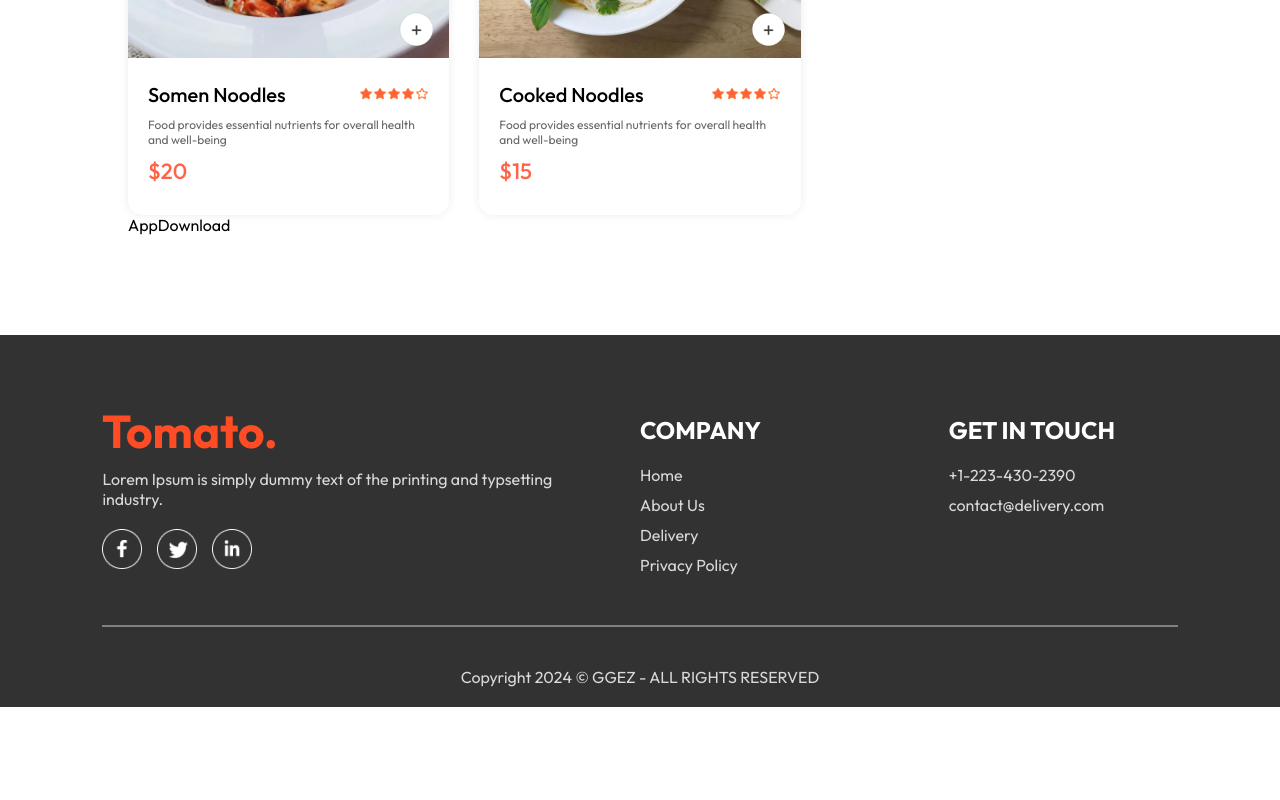
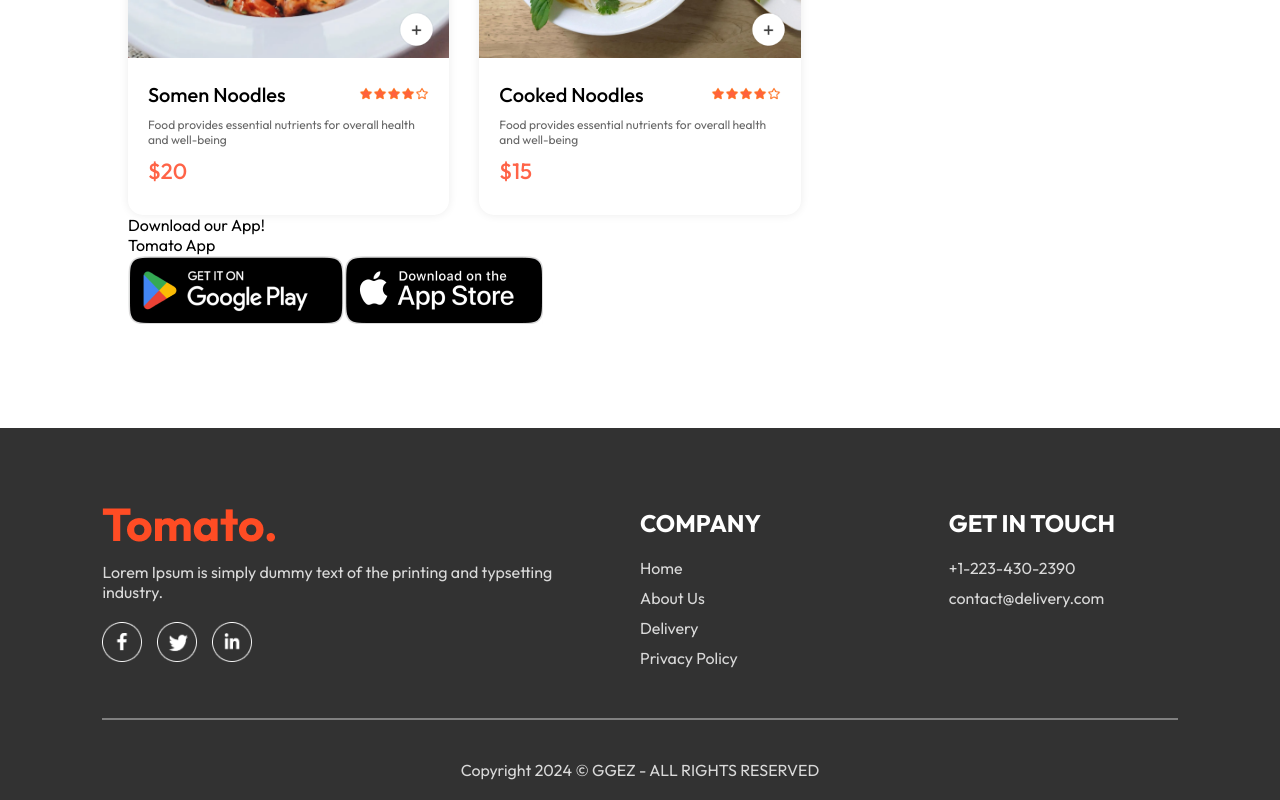
Before and after one commit to achan88/food-delivery, a React app: page / in a window 1280 px wide. Shown: the part 5748-6548 px from the top of the page. Before the commit the page ends 6455 px from the top, so only its background shows below. Built offline with nearby package versions, Linux system fonts and the light colour scheme; the HTML template or start-up script is replaced by a standard one.

Commit message:
feat: Add text and Mobile App store icon

```diff
--- a/src/components/AppDownload/AppDownload.jsx
+++ b/src/components/AppDownload/AppDownload.jsx
@@ -1,8 +1,17 @@
+import { assets } from "../../assets/assets"
 import "./AppDownload.css"
 
 const AppDownload = () => {
   return (
-    <div>AppDownload</div>
+    <div>
+        <div className="app-download" id="app-download">
+            <p>Download our App! <br /> Tomato App</p>
+            <div className="app-download-platforms">
+                <img src={assets.play_store} alt="" />
+                <img src={assets.app_store} alt="" />
+            </div>
+        </div>
+    </div>
   )
 }
 export default AppDownload
```
